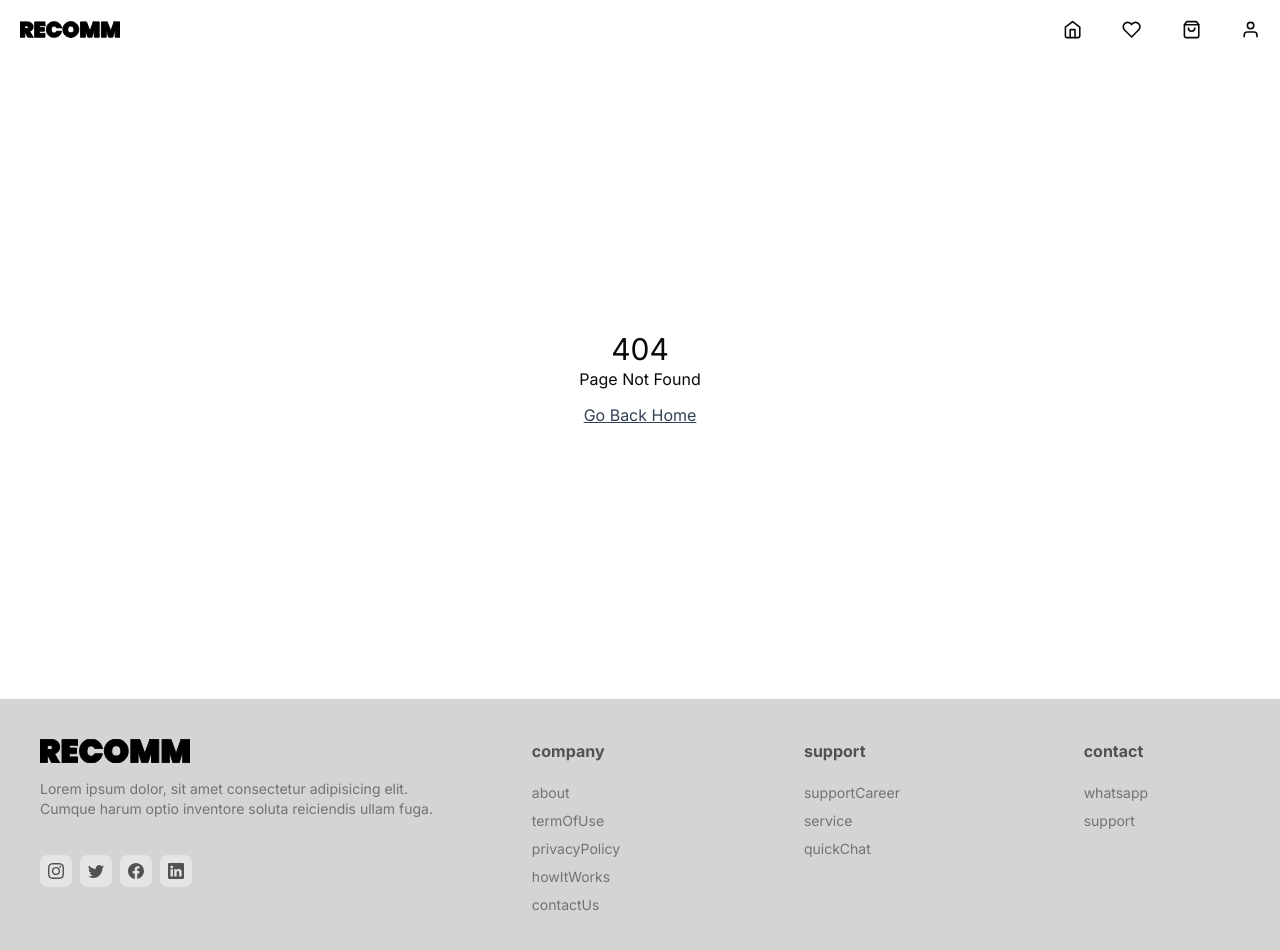
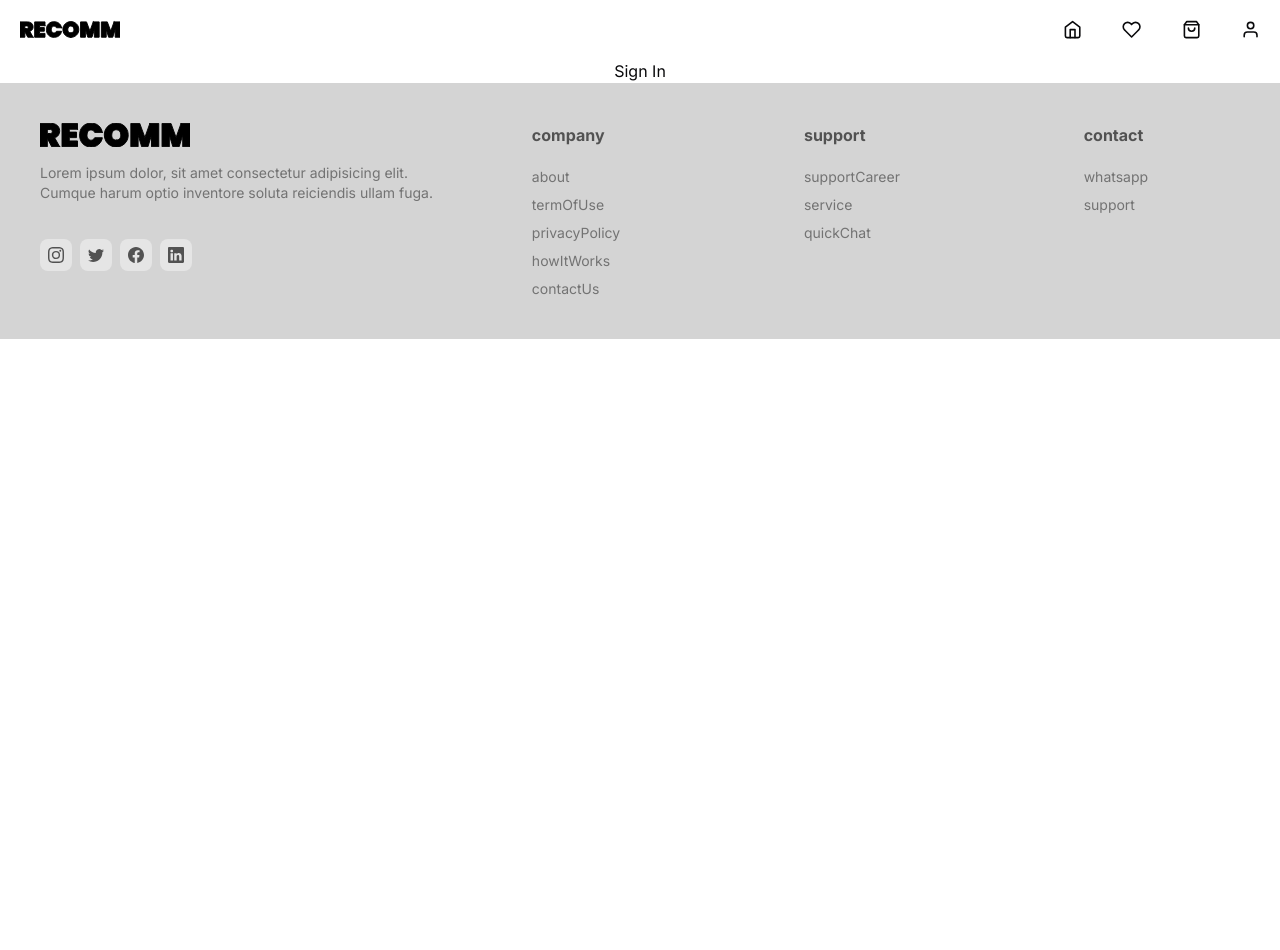
Before and after one commit to loopers-NRJ/Recomm-new-prototype, a Next.js app: page /signin in a window 1280 px wide. Before the commit this address had no page. Shown: the top 950 px of the page. After the commit the page ends 800 px from the top, so only its background shows below. Built offline with nearby package versions, Linux system fonts and the light colour scheme.

Commit message:
fix: deploy issues

```diff
--- a/package.json
+++ b/package.json
@@ -4,7 +4,7 @@
   "private": true,
   "scripts": {
     "dev": "next dev",
-    "build": "npm install && npx prisma generate && next build",
+    "build": "next build",
     "start": "next start",
     "lint": "next lint"
   },
--- a/src/app/layout.tsx
+++ b/src/app/layout.tsx
@@ -3,6 +3,7 @@ import type { Metadata } from "next";
 import { Inter } from "next/font/google";
 import { type FC } from "react";
 import { Header, Footer, BottomNavigation } from "@/components";
+import Provider from "@/components/provider/Provider";
 
 const inter = Inter({ subsets: ["latin"] });
 
@@ -21,10 +22,12 @@ const RootLayout: FC<RootLayoutProps> = ({ children }) => {
       <body
         className={`${inter.className} flex flex-col h-screen items-center`}
       >
-        <Header />
-        {children}
-        <BottomNavigation />
-        <Footer />
+        <Provider>
+          <Header />
+          {children}
+          <BottomNavigation />
+          <Footer />
+        </Provider>
       </body>
     </html>
   );
--- a/src/app/page.tsx
+++ b/src/app/page.tsx
@@ -55,6 +55,7 @@ const Home: FC = async () => {
         <div className="search-bar flex gap-3">
           <Input
             type="search"
+            inputMode="search"
             placeholder="Search..."
             className="md:w-[100px] lg:w-[300px]"
           />
--- /dev/null
+++ b/src/app/signin/page.tsx
@@ -0,0 +1,70 @@
+// "use client"
+
+import * as React from "react";
+
+// import { cn } from "@/lib/utils"
+// import { Icons } from "@/components/icons"
+// import { Button } from "@/components/ui/button"
+// import { Input } from "@/components/ui/input"
+// import { Label } from "@/components/ui/label"
+
+export default function UserAuthForm(): React.JSX.Element {
+  //   const [isLoading, setIsLoading] = React.useState<boolean>(false)
+
+  //   async function onSubmit(event: React.SyntheticEvent): Promise<void> {
+  //     event.preventDefault()
+  //     setIsLoading(true)
+
+  //     setTimeout(() => {
+  //       setIsLoading(false)
+  //     }, 3000)
+  //   }
+
+  return (
+    <div>Sign In</div>
+    // <div className={cn("grid gap-6", className)} {...props}>
+    //       <form onSubmit={onSubmit}>
+    //         <div className="grid gap-2">
+    //           <div className="grid gap-1">
+    //             <Label className="sr-only" htmlFor="email">
+    //               Email
+    //             </Label>
+    //             <Input
+    //               id="email"
+    //               placeholder="name@example.com"
+    //               type="email"
+    //               autoCapitalize="none"
+    //               autoComplete="email"
+    //               autoCorrect="off"
+    //               disabled={isLoading}
+    //             />
+    //           </div>
+    //           <Button disabled={isLoading}>
+    //             {isLoading && (
+    //               <Icons.spinner className="mr-2 h-4 w-4 animate-spin" />
+    //             )}
+    //             Sign In with Email
+    //           </Button>
+    //         </div>
+    //       </form>
+    //       <div className="relative">
+    //         <div className="absolute inset-0 flex items-center">
+    //           <span className="w-full border-t" />
+    //         </div>
+    //         <div className="relative flex justify-center text-xs uppercase">
+    //           <span className="bg-background px-2 text-muted-foreground">
+    //             Or continue with
+    //           </span>
+    //         </div>
+    //       </div>
+    //       <Button variant="outline" type="button" disabled={isLoading}>
+    //         {isLoading ? (
+    //           <Icons.spinner className="mr-2 h-4 w-4 animate-spin" />
+    //         ) : (
+    //           <Icons.gitHub className="mr-2 h-4 w-4" />
+    //         )}{" "}
+    //         Github
+    //       </Button>
+    // </div>
+  );
+}
--- /dev/null
+++ b/src/components/provider/Provider.tsx
@@ -0,0 +1,10 @@
+"use client";
+
+import React, { type FC, type PropsWithChildren } from "react";
+import { SessionProvider } from "next-auth/react";
+
+const Provider: FC<PropsWithChildren> = ({ children }) => {
+  return <SessionProvider>{children}</SessionProvider>;
+};
+
+export default Provider;
--- a/src/lib/auth.ts
+++ b/src/lib/auth.ts
@@ -24,5 +24,9 @@ export const options: AuthOptions = {
       },
     }),
   ],
+  // pages: {
+  //   signIn: "/signin",
+  //   error: "/signin",
+  // },
   adapter: PrismaAdapter(client),
 };
```
